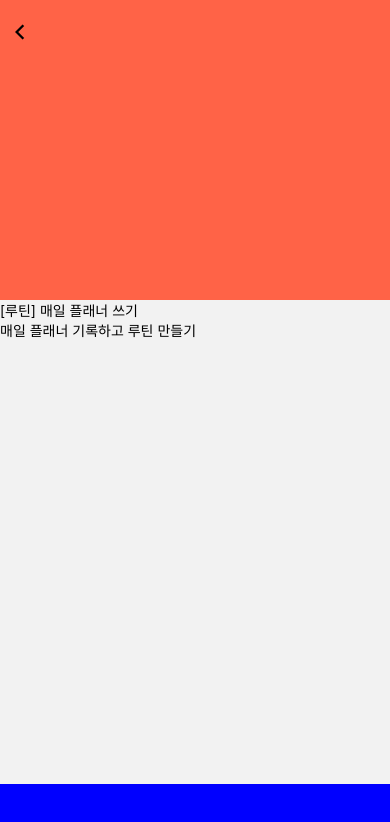
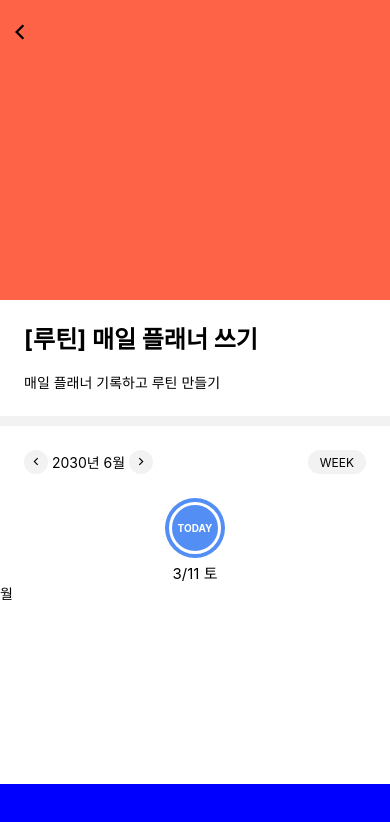
Before and after one commit to PicKey-devs/winners-high-app-rn, a React Native app: screen /ChallengeDetail in a window 390 px wide. Shown: the top 822 px of the page. Built offline with nearby package versions, Linux system fonts and the light colour scheme.

Commit message:
feat: 샐럭터 만들기

```diff
--- a/src/navigations/IndexTabs.tsx
+++ b/src/navigations/IndexTabs.tsx
@@ -13,7 +13,18 @@ export const IndexTabs = () => {
 		<IndexTab.Navigator
 			initialRouteName="List"
 			screenOptions={{
+				tabBarIconStyle: { display: 'none' },
 				headerShown: false,
+				tabBarActiveBackgroundColor: '#538EF4',
+				tabBarInactiveBackgroundColor: '#fff',
+				tabBarActiveTintColor: '#fff',
+				tabBarInactiveTintColor: '#538EF4',
+				tabBarLabelPosition: 'beside-icon',
+				tabBarLabelStyle: {
+					fontWeight: '700',
+					fontSize: 20,
+					paddingRight: 20,
+				},
 			}}
 		>
 			<IndexTab.Screen name="List" component={HomeStacks} />
--- a/src/screens/ChallengeDetail.tsx
+++ b/src/screens/ChallengeDetail.tsx
@@ -1,8 +1,9 @@
 import React from 'react';
-import { View, Text, TouchableOpacity } from 'react-native';
+import { View, Text, TouchableOpacity, StyleSheet } from 'react-native';
 import { ScrollView } from 'react-native-gesture-handler';
 import Ionicons from '@expo/vector-icons/Ionicons';
 import { SafeAreaView } from 'react-native-safe-area-context';
+
 export default function ChallengeDetail({ navigation }: { navigation: any }) {
 	navigation.setOptions({
 		headerTransparent: true,
@@ -20,6 +21,7 @@ export default function ChallengeDetail({ navigation }: { navigation: any }) {
 		<SafeAreaView
 			style={{
 				flex: 1,
+				backgroundColor: '#fff',
 			}}
 		>
 			<ScrollView>
@@ -29,10 +31,131 @@ export default function ChallengeDetail({ navigation }: { navigation: any }) {
 						backgroundColor: 'tomato',
 					}}
 				></View>
-
-				<View className="">
-					<Text>[루틴] 매일 플래너 쓰기</Text>
-					<Text>매일 플래너 기록하고 루틴 만들기</Text>
+				<View className="flex flex-col pl-6 pl-6">
+					<Text className="text-2xl font-bold pt-6">
+						[루틴] 매일 플래너 쓰기
+					</Text>
+					<Text className="pt-4 pb-6">매일 플래너 기록하고 루틴 만들기</Text>
+				</View>
+				<View
+					style={{
+						width: '100%',
+						height: 10,
+						backgroundColor: '#f2f2f2',
+					}}
+				></View>
+				<View
+					className="px-6"
+					style={{
+						paddingTop: 24,
+						paddingBottom: 24,
+					}}
+				>
+					<View className="flex flex-row justify-between">
+						<View className="flex flex-row items-center">
+							<TouchableOpacity
+								onPress={() => navigation.goBack()}
+								style={{
+									width: 24,
+									height: 24,
+									borderRadius: 50,
+									backgroundColor: '#f2f2f2',
+									alignItems: 'center',
+									justifyContent: 'center',
+								}}
+							>
+								<Ionicons name="chevron-back-outline" size={12} color="black" />
+							</TouchableOpacity>
+							<Text className=""> 2030년 6월 </Text>
+							<TouchableOpacity
+								onPress={() => navigation.goBack()}
+								style={{
+									width: 24,
+									height: 24,
+									borderRadius: 50,
+									backgroundColor: '#f2f2f2',
+									alignItems: 'center',
+									justifyContent: 'center',
+								}}
+							>
+								<Ionicons
+									name="chevron-forward-outline"
+									size={12}
+									color="black"
+								/>
+							</TouchableOpacity>
+						</View>
+						<TouchableOpacity
+							onPress={() => navigation.goBack()}
+							style={{
+								height: 24,
+								borderRadius: 50,
+								backgroundColor: '#f2f2f2',
+								alignItems: 'center',
+								justifyContent: 'center',
+							}}
+							className="pl-3 pr-3"
+						>
+							<Text
+								style={{
+									fontSize: 12,
+								}}
+							>
+								WEEK
+							</Text>
+						</TouchableOpacity>
+					</View>
+				</View>
+				<View>
+					<TouchableOpacity
+						className="flex flex-column items-center"
+						onPress={() => navigation.goBack()}
+					>
+						<View
+							style={{
+								height: 60,
+								width: 60,
+								borderRadius: 50,
+								backgroundColor: '#538EF4',
+								alignItems: 'center',
+								justifyContent: 'center',
+							}}
+							className="pl-3 pr-3 pm-3"
+						>
+							<View
+								style={{
+									height: 52,
+									width: 52,
+									borderRadius: 50,
+									backgroundColor: '#538EF4',
+									alignItems: 'center',
+									justifyContent: 'center',
+									borderColor: 'white',
+									borderWidth: 3,
+								}}
+							>
+								<Text
+									className="text-white font-bold"
+									style={{
+										fontSize: 10,
+									}}
+								>
+									TODAY
+								</Text>
+							</View>
+						</View>
+						<Text
+							style={{
+								marginTop: 4,
+								fontSize: 15,
+							}}
+						>
+							3/11 토
+						</Text>
+					</TouchableOpacity>
+					<TouchableOpacity className="flex flex-row items-center">
+						<Text>월</Text>
+					</TouchableOpacity>
 				</View>
 			</ScrollView>
 			<View
@@ -45,3 +168,5 @@ export default function ChallengeDetail({ navigation }: { navigation: any }) {
 		</SafeAreaView>
 	);
 }
+
+const style1 = StyleSheet.create({});
```
